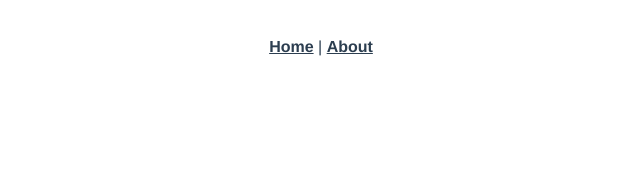
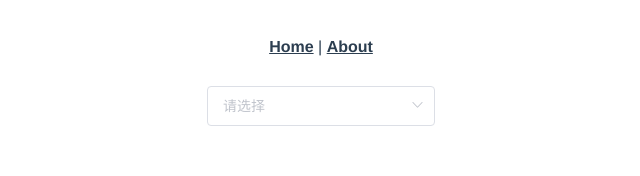
Before and after one commit to AnnGreen1/Vue2-JavaScript-demo, a Vue app: page /Dev/SelectAll in a window 1280 px wide. Shown: the top 176 px of the page, without its empty margins (319-959 px from the left). Built offline with nearby package versions, Linux system fonts and the light colour scheme.

Commit message:
下拉组件添加一键全选

```diff
--- a/src/router/index.js
+++ b/src/router/index.js
@@ -9,6 +9,7 @@ import formRoute from './routes/Form/index'
 import navigationRoute from './routes/Navigation/index'
 import noticeRoute from './routes/Notice/index'
 import othersRoute from './routes/Others/index'
+import devRoute from './routes/Dev/index'
 
 Vue.use(VueRouter)
 
@@ -47,7 +48,8 @@ const routes = [
   ...formRoute,
   ...navigationRoute,
   ...noticeRoute,
-  ...othersRoute
+  ...othersRoute,
+  ...devRoute
 ]
 
 const router = new VueRouter({
--- /dev/null
+++ b/src/router/routes/Dev/index.js
@@ -0,0 +1,8 @@
+const devRoute = [
+    {
+        path:'/Dev/SelectAll',
+        name:'Dev-SelectAll',
+        component: () => import('@/views/Dev/SelectAll.vue')
+    }
+];
+export default devRoute;
--- /dev/null
+++ b/src/views/Dev/SelectAll.vue
@@ -0,0 +1,79 @@
+<template>
+  <div>
+    <el-select
+      v-model="value"
+      multiple
+      filterable
+      placeholder="请选择"
+      :filter-method="filterfun"
+    >
+      <el-option
+        v-for="item in filteroptions"
+        :key="item.value"
+        :label="item.label"
+        :value="item.value"
+      >
+      </el-option>
+      <el-checkbox v-model="checked" @change="change">全选</el-checkbox>
+    </el-select>
+  </div>
+</template>
+
+<script>
+export default {
+  data() {
+    return {
+      options: [
+        {
+          value: "选项1",
+          label: "黄金糕",
+        },
+        {
+          value: "选项2",
+          label: "双皮奶金",
+        },
+        {
+          value: "选项3",
+          label: "蚵仔煎面",
+        },
+        {
+          value: "选项4",
+          label: "龙须面",
+        },
+        {
+          value: "选项5",
+          label: "北京烤鸭",
+        },
+      ],
+      filteroptions: [],
+      value: [],
+      checked: 0,
+    };
+  },
+  methods: {
+    filterfun(param) {
+      console.log(param);
+      this.filteroptions = this.options.filter((item) =>
+        item.label.includes(param)
+      );
+      console.log(this.filteroptions);
+      console.log(this.value);
+    },
+    change() {
+      console.log(this.filteroptions);
+      console.log(this.value);
+      this.filteroptions.forEach((item) => {
+        if (this.value.includes(item.value) == false) {
+          this.value.push(item.value);
+        }
+      });
+      console.log(this.filteroptions);
+      console.log(this.value);
+      this.checked = 0;
+    },
+  },
+  created() {
+    this.filteroptions = this.options;
+  },
+};
+</script>
```
